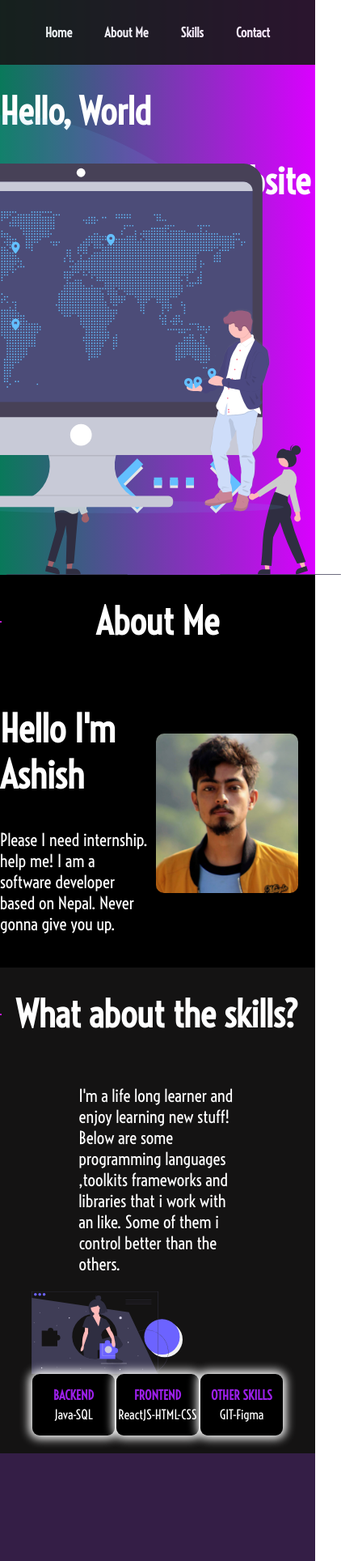
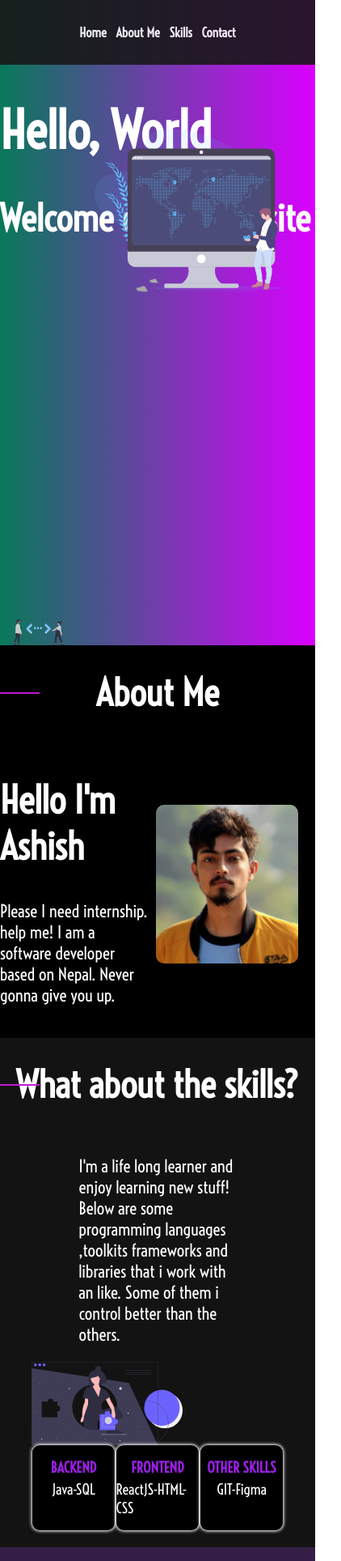
Before and after one commit to ash-ys/ash-ys.github.io, a React (Create React App) app: page / in a window 390 px wide. Shown: the top 1928 px of the page at 81% size, 422 px wide, since content can reach past the window. Built offline with nearby package versions, Linux system fonts and the light colour scheme.

Commit message:
responsive

```diff
--- a/src/components/Home/Home.module.css
+++ b/src/components/Home/Home.module.css
@@ -7,7 +7,7 @@
     rgba(218, 0, 255, 1) 100%
   );
   display: flex;
-  height: 630px;
+  height: 85vh;
   padding-top: 80px;
   position: relative;
 }
@@ -19,7 +19,7 @@
   color: white;
 }
 
-.Home.Container.Hello {
+.Home .Container .Hello {
   font-size: 63px;
 }
 .Home.Container h1 {
@@ -27,14 +27,16 @@
 }
 
 .Home .BinaryWorld {
-  height: 70%;
+  width: 60%;
+  max-width: 500px;
   position: absolute;
   right: 10%;
   top: 20%;
 }
 
 .Home .Code {
-  height: 24%;
+  width: 20%;
+  max-width: 150px;
   position: absolute;
   bottom: 0;
   left: 2%;
--- a/src/components/NavBar/NavBar.module.css
+++ b/src/components/NavBar/NavBar.module.css
@@ -17,7 +17,7 @@
 
 .NavBar nav ul li {
   display: inline-block;
-  margin: 20px;
+  margin: 1.5vw;
 }
 
 .NavBar nav ul li a {
--- a/src/components/PageHeader/PageHeader.module.css
+++ b/src/components/PageHeader/PageHeader.module.css
@@ -1,4 +1,4 @@
-.Container{
+.Container {
   display: flex;
   position: relative;
   justify-content: center;
@@ -6,13 +6,13 @@
   padding-bottom: 2%;
 }
 
-.Container hr{
+.Container hr {
   position: absolute;
   left: 0;
-    width: 124;
+  width: 12vw;
   border: 1px solid #bc1cd1;
 }
 
-.Container h1{
+.Container h1 {
   color: white;
 }
--- a/src/components/Skills/Skills.module.css
+++ b/src/components/Skills/Skills.module.css
@@ -30,7 +30,7 @@
 .Skills .Container .List {
   flex-basis: 33%;
   background-color: black;
-  box-shadow: 0 0 12px 4px white;
+  box-shadow: 0 0 1vw 0.3vw white;
   border-radius: 9px;
   margin-bottom: 2px;
 }
@@ -38,4 +38,5 @@
 .Skills .List ul li {
   display: flex;
   justify-content: center;
+  font-size: 18px;
 }
```
Lines whose indentation alone changed are shown as unchanged.
